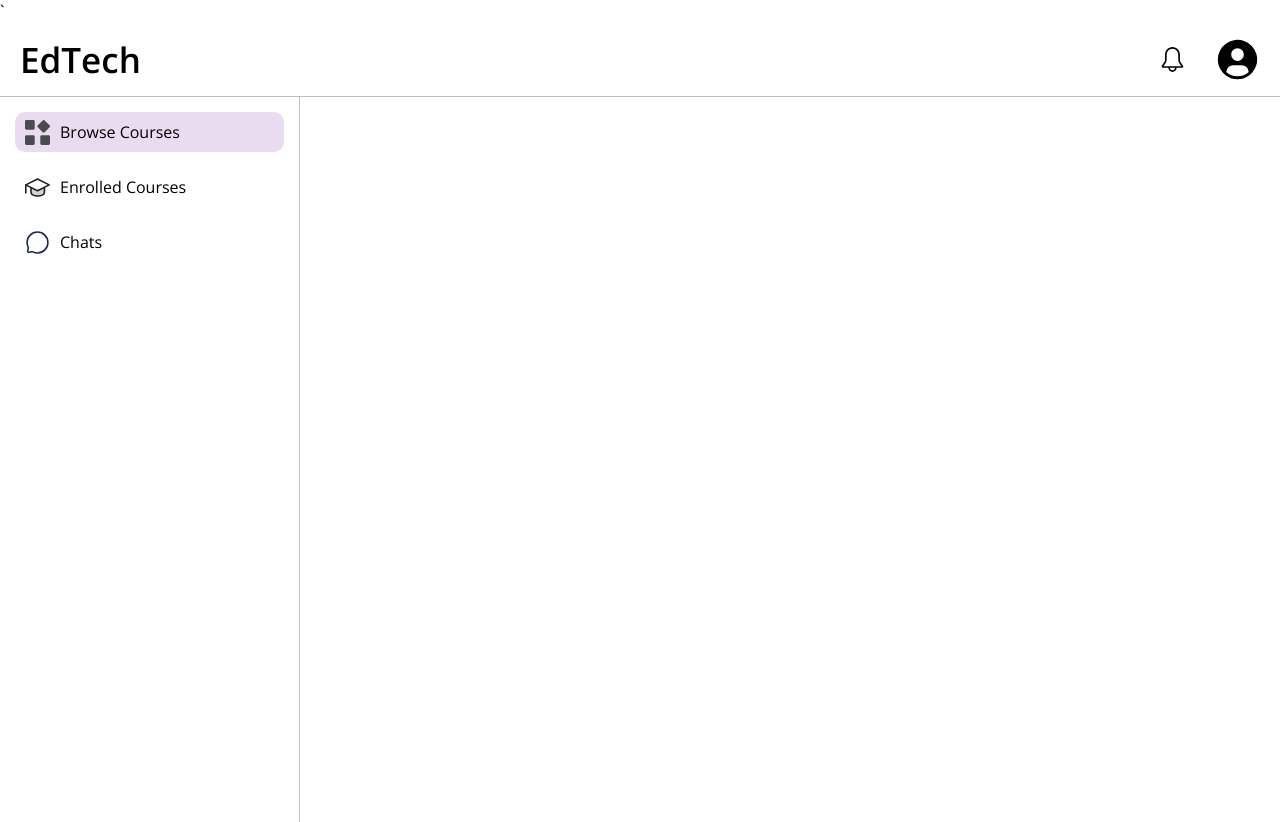
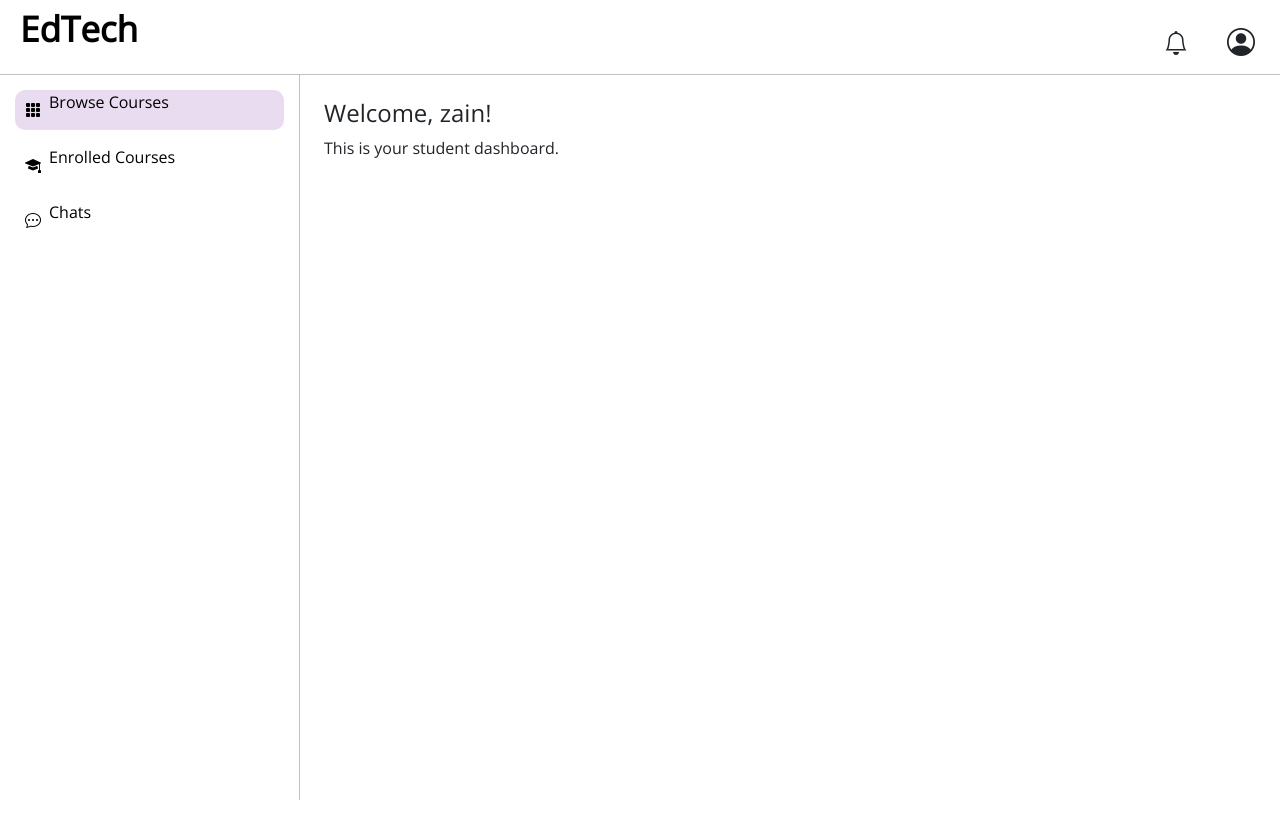
Before and after one commit to MahrZain/NASCON, a Django app: template mynascon/templates/student/dash.html in a window 1280 px wide. After the commit the page ends 800 px from the top, so only its background shows below. Run offline with Django 5.2, Linux system fonts and the light colour scheme; the template is opened without the code that fills it: values that come from a table or form of the project are taken from there, others are empty; data comes from the database, SQL or seed files in the repository; both versions use the stored data as it was after the commit; some libraries are stand-ins or nearby versions.

Commit message:
Refactor student authentication and dashboard; implement session management for student login and enhance dashboard UI with Bootstrap

```diff
--- a/mynascon/students/models.py
+++ b/mynascon/students/models.py
@@ -1,9 +1,9 @@
 from django.db import models
 
 class Student(models.Model):
-    username = models.CharField(max_length=30, unique=True,null=True)
-    email = models.EmailField(unique=True,null=True)
-    password = models.CharField(max_length=128)  # store hashed or plain text (for simplicity, keep plain for now)
+    username = models.CharField(max_length=30, unique=True, null=True)
+    email = models.EmailField(unique=True, null=True)
+    password = models.CharField(max_length=128)  # hashed
 
     def __str__(self):
         return self.username
--- a/mynascon/templates/student/dash.html
+++ b/mynascon/templates/student/dash.html
@@ -4,12 +4,19 @@
 <head>
     <meta charset="UTF-8">
     <meta name="viewport" content="width=device-width, initial-scale=1.0">
-    <title>Document</title>
-    <link rel="preconnect" href="https://fonts.googleapis.com">
-    <link rel="preconnect" href="https://fonts.gstatic.com" crossorigin>
-    <link href="https://fonts.googleapis.com/css2?family=Open+Sans:ital,wght@0,300..800;1,300..800&family=Poppins:ital,wght@0,100;0,200;0,300;0,400;0,500;0,600;0,700;0,800;0,900;1,100;1,200;1,300;1,400;1,500;1,600;1,700;1,800;1,900&display=swap" rel="stylesheet">
-    <script src="https://cdn.jsdelivr.net/npm/sweetalert2@11"></script>
-    <link rel="stylesheet" href="{% static 'style.css' %}">`
+    <title>Student Dashboard</title>
+
+    <!-- Google Fonts -->
+    <link href="https://fonts.googleapis.com/css2?family=Open+Sans&family=Poppins&display=swap" rel="stylesheet">
+
+    <!-- Bootstrap CSS -->
+    <link href="https://cdn.jsdelivr.net/npm/bootstrap@5.3.2/dist/css/bootstrap.min.css" rel="stylesheet">
+
+    <!-- Bootstrap Icons -->
+    <link href="https://cdn.jsdelivr.net/npm/bootstrap-icons@1.11.3/font/bootstrap-icons.min.css" rel="stylesheet">
+
+    <!-- Custom CSS -->
+    <link rel="stylesheet" href="{% static 'style.css' %}">
 </head>
 <body>
     <div class="root">
@@ -17,45 +24,31 @@
             <div class="mainWebHeader">
                 <div class="LSide">
                     <div class="logo">
-                        <a href="/">
-                            <p>EdTech</p>
-                        </a>
+                        <a href="/"><p>EdTech</p></a>
                     </div>
                 </div>
                 <div class="RSide">
-                    <div class="List">
+                    <div class="List d-flex align-items-center gap-3">
                         <div class="Item NotificationBtn">
-                            <svg xmlns="http://www.w3.org/2000/svg" fill="#000000" width="800px" height="800px" viewBox="0 0 32 32" version="1.1">
-                                <path d="M28.3 22.247c-1.167-1.419-2.765-3.429-2.765-5.48v-6.53c0-5.625-4.207-10.202-9.584-10.202-5.378 0-9.552 4.577-9.552 10.202v6.53c0 2.016-1.734 3.921-2.833 5.4-0.989 1.328-1.77 2.378-1.242 3.427 0.463 0.923 1.624 1.041 2.583 1.041h5.73c0.002 2.944 2.389 5.331 5.333 5.331s5.333-2.386 5.334-5.331h5.864c0.61 0 2.036 0 2.527-1.038 0.495-1.050-0.297-2.016-1.395-3.351zM15.969 29.871c-1.788 0-3.239-1.448-3.241-3.235h6.482c-0.003 1.787-1.452 3.235-3.241 3.235zM27.168 24.506h-22.262c-0.153 0-0.281-0.005-0.386-0.012 0.206-0.319 0.508-0.727 0.755-1.058 1.218-1.637 3.255-3.949 3.255-6.669v-6.53c0-4.452 3.22-8.073 7.423-8.073s7.455 3.622 7.455 8.073v6.53c0 2.813 1.878 5.164 3.249 6.832 0.231 0.281 0.507 0.617 0.722 0.905-0.064 0.002-0.134 0.003-0.209 0.003z"/>
-                            </svg>
+                            <i class="bi bi-bell fs-4"></i>
                         </div>
                         <div class="Item UserBtn">
-                            <svg xmlns="http://www.w3.org/2000/svg" fill="#000000" width="800px" height="800px" viewBox="0 0 32 32" id="icon">
-                                <defs>
-                                  <style>
-                                    .cls-1 {
-                                      fill: none;
-                                    }
-                                  </style>
-                                </defs>
-                                <path id="_inner-path_" data-name="&lt;inner-path&gt;" class="cls-1" d="M8.0071,24.93A4.9958,4.9958,0,0,1,13,20h6a4.9959,4.9959,0,0,1,4.9929,4.93,11.94,11.94,0,0,1-15.9858,0ZM20.5,12.5A4.5,4.5,0,1,1,16,8,4.5,4.5,0,0,1,20.5,12.5Z"/>
-                                <path d="M26.7489,24.93A13.9893,13.9893,0,1,0,2,16a13.899,13.899,0,0,0,3.2511,8.93l-.02.0166c.07.0845.15.1567.2222.2392.09.1036.1864.2.28.3008.28.3033.5674.5952.87.87.0915.0831.1864.1612.28.2417.32.2759.6484.5372.99.7813.0441.0312.0832.0693.1276.1006v-.0127a13.9011,13.9011,0,0,0,16,0V27.48c.0444-.0313.0835-.0694.1276-.1006.3412-.2441.67-.5054.99-.7813.0936-.08.1885-.1586.28-.2417.3025-.2749.59-.5668.87-.87.0933-.1006.1894-.1972.28-.3008.0719-.0825.1522-.1547.2222-.2392ZM16,8a4.5,4.5,0,1,1-4.5,4.5A4.5,4.5,0,0,1,16,8ZM8.0071,24.93A4.9957,4.9957,0,0,1,13,20h6a4.9958,4.9958,0,0,1,4.9929,4.93,11.94,11.94,0,0,1-15.9858,0Z"/>
-                                <rect id="_Transparent_Rectangle_" data-name="&lt;Transparent Rectangle&gt;" class="cls-1" width="32" height="32"/>
-                              </svg>
+                            <!-- Profile Icon Button -->
+                            <button class="btn border-0" type="button" data-bs-toggle="offcanvas" data-bs-target="#profileOffcanvas" aria-controls="profileOffcanvas">
+                                <i class="bi bi-person-circle fs-3"></i>
+                            </button>
                         </div>
-
                     </div>
                 </div>
             </div>
+
             <div class="mainAppBodyWrapper">
                 <div class="mainAppSideBar">
                     <div class="OptionsList">
                         <div class="ItemC active">
                             <a href="/">
                                 <div class="Item">
-                                    <svg xmlns="http://www.w3.org/2000/svg" width="800px" height="800px" viewBox="0 0 18 18" mirror-in-rtl="true">
-                                        <path fill="#494c4e" d="M6 18H1a1 1 0 0 1-1-1v-5a1 1 0 0 1 1-1h5a1 1 0 0 1 1 1v5a1 1 0 0 1-1 1zM17 18h-5a1 1 0 0 1-1-1v-5a1 1 0 0 1 1-1h5a1 1 0 0 1 1 1v5a1 1 0 0 1-1 1zM6 7H1a1 1 0 0 1-1-1V1a1 1 0 0 1 1-1h5a1 1 0 0 1 1 1v5a1 1 0 0 1-1 1zM17.708 5.24l-3.535 3.535a1 1 0 0 1-1.414 0L9.224 5.24a1 1 0 0 1 0-1.413L12.76.292a1 1 0 0 1 1.414 0l3.535 3.535a1 1 0 0 1-.002 1.414z"/>
-                                      </svg>
+                                    <i class="bi bi-grid-3x3-gap-fill me-2"></i>
                                     <p>Browse Courses</p>
                                 </div>
                             </a>
@@ -63,13 +56,7 @@
                         <div class="ItemC">
                             <a href="/">
                                 <div class="Item">
-                                    <svg xmlns="http://www.w3.org/2000/svg" width="800px" height="800px" viewBox="0 -8.14 62.451 62.451">
-                                        <g id="Group_35" data-name="Group 35" transform="translate(-782.964 -1356.609)">
-                                          <path id="Path_92" data-name="Path 92" d="M798.022,1369.359v23.226h.034c.353,4.555,7.685,8.2,16.7,8.2s16.347-3.641,16.7-8.2h.033v-23.226Z" fill="#d1d3d4" stroke="#231f20" stroke-linecap="round" stroke-linejoin="round" stroke-width="4"/>
-                                          <path id="Path_93" data-name="Path 93" d="M843.415,1373.207l-29.225,14.6-29.227-14.6,29.227-14.6Z" fill="#ffffff" stroke="#231f20" stroke-linecap="round" stroke-linejoin="round" stroke-width="4"/>
-                                          <line id="Line_40" data-name="Line 40" y1="19.235" transform="translate(784.964 1374.361)" fill="#ffffff" stroke="#231f20" stroke-linecap="round" stroke-linejoin="round" stroke-width="4"/>
-                                        </g>
-                                      </svg>
+                                    <i class="bi bi-mortarboard-fill me-2"></i>
                                     <p>Enrolled Courses</p>
                                 </div>
                             </a>
@@ -77,24 +64,37 @@
                         <div class="ItemC">
                             <a href="/">
                                 <div class="Item">
-                                    <svg xmlns="http://www.w3.org/2000/svg" width="800px" height="800px" viewBox="0 0 24 24" fill="none">
-                                        <path d="M12 22C17.5228 22 22 17.5228 22 12C22 6.47715 17.5228 2 12 2C6.47715 2 2 6.47715 2 12C2 13.5997 2.37562 15.1116 3.04346 16.4525C3.22094 16.8088 3.28001 17.2161 3.17712 17.6006L2.58151 19.8267C2.32295 20.793 3.20701 21.677 4.17335 21.4185L6.39939 20.8229C6.78393 20.72 7.19121 20.7791 7.54753 20.9565C8.88837 21.6244 10.4003 22 12 22Z" stroke="#1C274C" stroke-width="1.5"/>
-                                        </svg>
+                                    <i class="bi bi-chat-dots me-2"></i>
                                     <p>Chats</p>
                                 </div>
                             </a>
                         </div>
                     </div>
                 </div>
-                <div class="mainAppBody">
 
-
-
-
-
+                <div class="mainAppBody p-4">
+                    <h4>Welcome, {{ student.username }}!</h4>
+                    <p>This is your student dashboard.</p>
                 </div>
             </div>
         </div>
     </div>
+
+    <!-- Offcanvas: Student Profile -->
+    <div class="offcanvas offcanvas-end" tabindex="-1" id="profileOffcanvas" aria-labelledby="profileOffcanvasLabel">
+        <div class="offcanvas-header">
+            <h5 id="profileOffcanvasLabel">Student Profile</h5>
+            <button type="button" class="btn-close" data-bs-dismiss="offcanvas" aria-label="Close"></button>
+        </div>
+        <div class="offcanvas-body">
+            <p><strong>Username:</strong> {{ student.username }}</p>
+            <p><strong>Email:</strong> {{ student.email }}</p>
+            <hr>
+            <a href="{% url 'logout' %}" class="btn btn-danger w-100">Logout</a>
+        </div>
+    </div>
+
+    <!-- Bootstrap JS Bundle -->
+    <script src="https://cdn.jsdelivr.net/npm/bootstrap@5.3.2/dist/js/bootstrap.bundle.min.js"></script>
 </body>
 </html>
```
Also changed, not shown: mynascon/mynascon/views.py (+24 -14 lines), mynascon/templates/teacher/home.html (+3 -11 lines), mynascon/db.sqlite3.
